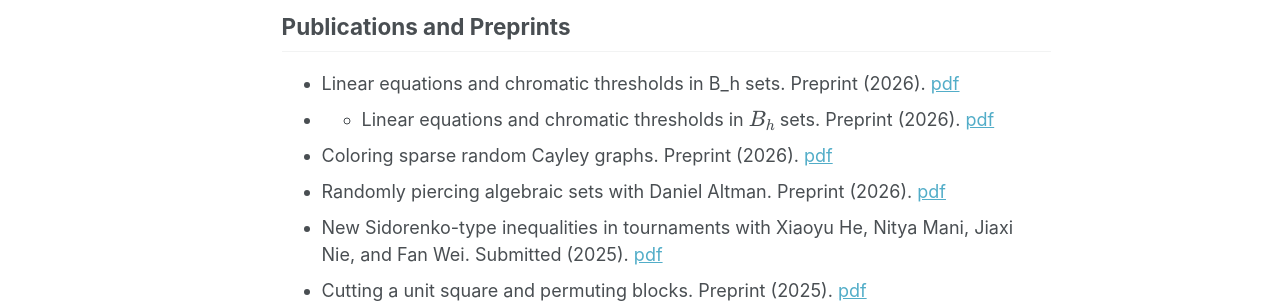
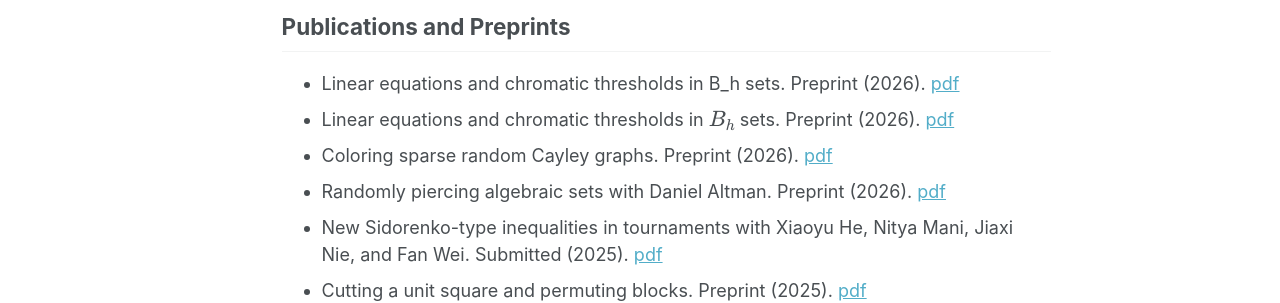
Before and after one commit to njtung/njtung.github.io, a Jekyll site: the page built from _pages/about.md, in a window 1280 px wide. Shown: the part 409-712 px from the top of the page. Built offline with Jekyll 4.4.1, drawn with Linux system fonts in a browser that asks for light colours; a script that is not in the unit is left out.

```diff
--- a/_pages/about.md
+++ b/_pages/about.md
@@ -20,7 +20,7 @@ Previously, I was an undergraduate at Brown University where I also obtained a M
 
 <!-- * Random thresholds in k-out hypergraphs with Anqi Li. In progress (2026++). -->
 * Linear equations and chromatic thresholds in B_h sets. Preprint (2026). [pdf](https://arxiv.org/abs/2606.30767)
-* * Linear equations and chromatic thresholds in \\(B_h\\) sets. Preprint (2026). [pdf](https://arxiv.org/abs/2606.30767)
+* Linear equations and chromatic thresholds in \\(B_h\\) sets. Preprint (2026). [pdf](https://arxiv.org/abs/2606.30767)
 * Coloring sparse random Cayley graphs. Preprint (2026). [pdf](https://arxiv.org/abs/2606.23762)
 * Randomly piercing algebraic sets with Daniel Altman. Preprint (2026). [pdf](https://arxiv.org/abs/2606.19677)
 * New Sidorenko-type inequalities in tournaments with Xiaoyu He, Nitya Mani, Jiaxi Nie, and Fan Wei. Submitted (2025). [pdf](https://arxiv.org/abs/2512.11222)
```
